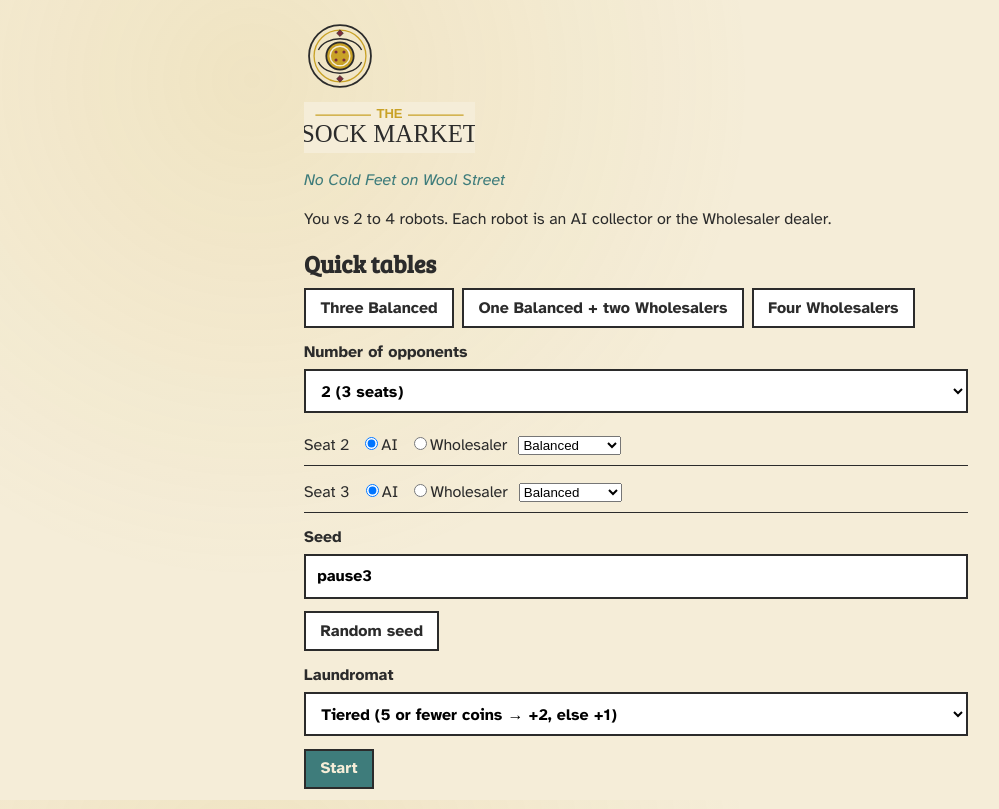
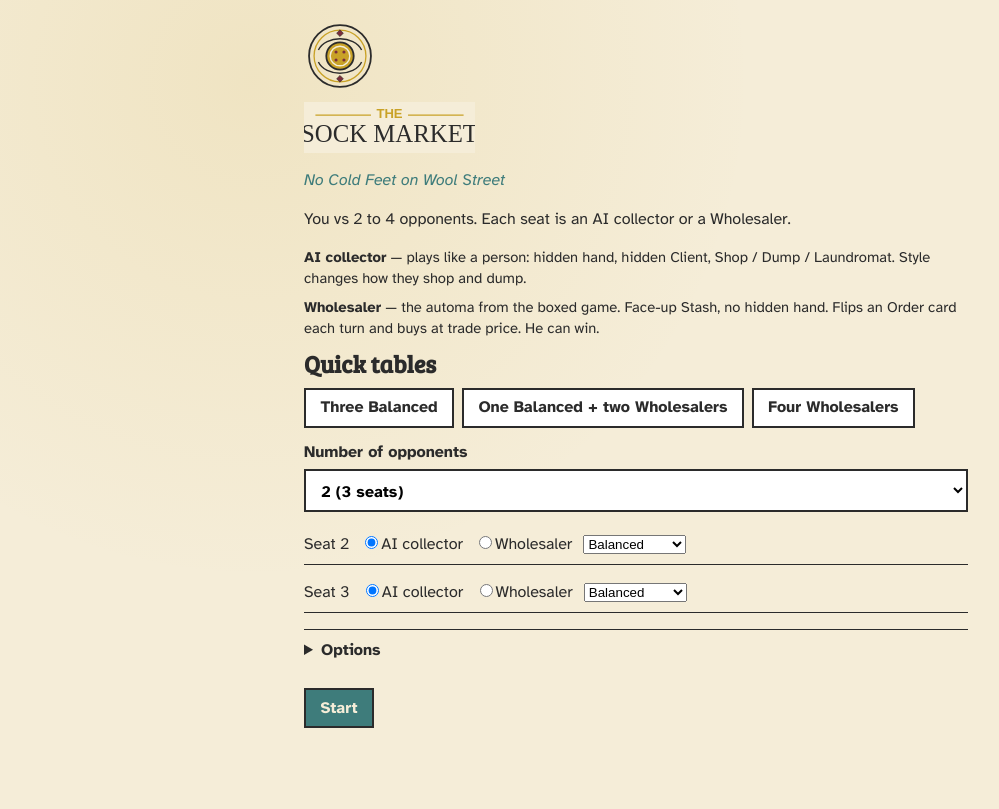
Before and after one commit to drewgrgich/the-sock-market, a React (Vite) app: page / in a window 1280 px wide. Shown: the whole page, without its empty margins (4-1003 px from the left). Built offline with nearby package versions, Linux system fonts and the light colour scheme.

Commit message:
Clarify setup: AI vs Wholesaler, hide seed under Options
Explain the boxed automa vs AI collectors, and keep seed/laundromat
off the main table so casual deals stay random.

```diff
--- a/src/App.css
+++ b/src/App.css
@@ -61,6 +61,25 @@ h1 {
 .tag {
   color: #3e7c7b;
   font-style: italic;
+}
+
+.explain {
+  font-size: 0.92rem;
+}
+
+.explain p {
+  margin: 0.45rem 0;
+}
+
+.options {
+  margin: 1rem 0;
+  padding: 0.6rem 0;
+  border-top: 1px solid #2b2b2b;
+}
+
+.options summary {
+  cursor: pointer;
+  font-weight: 700;
 }
 
 .field {
--- a/src/ui/SetupScreen.tsx
+++ b/src/ui/SetupScreen.tsx
@@ -27,7 +27,7 @@ type Props = {
 }
 
 export function SetupScreen({ onStart }: Props) {
-  const [seed, setSeed] = useState("pause3")
+  const [seed, setSeed] = useState("")
   const [rule, setRule] = useState<LaundromatRule>("tiered")
   const [bots, setBots] = useState<Bot[]>(aiBots(2))
   const [dial, setDial] = useState(0)
@@ -51,7 +51,7 @@ export function SetupScreen({ onStart }: Props) {
       ),
     ]
     onStart({
-      seed: seed.trim() || "pause3",
+      seed: seed.trim() || String(Math.floor(Math.random() * 1e9)),
       seats,
       laundromatRule: rule,
       wholesalerCoinAdjust: hasW ? dial : 0,
@@ -63,7 +63,17 @@ export function SetupScreen({ onStart }: Props) {
       <img className="crest" src={CREST} alt="" />
       <img className="wordmark" src={WORDMARK} alt="The Sock Market" />
       <p className="tag">No Cold Feet on Wool Street</p>
-      <p>You vs 2 to 4 robots. Each robot is an AI collector or the Wholesaler dealer.</p>
+      <p>You vs 2 to 4 opponents. Each seat is an AI collector or a Wholesaler.</p>
+      <div className="explain">
+        <p>
+          <strong>AI collector</strong> — plays like a person: hidden hand, hidden Client,
+          Shop / Dump / Laundromat. Style changes how they shop and dump.
+        </p>
+        <p>
+          <strong>Wholesaler</strong> — the automa from the boxed game. Face-up Stash, no
+          hidden hand. Flips an Order card each turn and buys at trade price. He can win.
+        </p>
+      </div>
 
       <h2>Quick tables</h2>
       <div className="row-btns">
@@ -122,7 +132,7 @@ export function SetupScreen({ onStart }: Props) {
                 setBots((prev) => prev.map((b, j) => (j === i ? { ...b, kind: "ai" } : b)))
               }
             />
-            AI
+            AI collector
           </label>
           <label>
             <input
@@ -166,11 +176,24 @@ export function SetupScreen({ onStart }: Props) {
         </label>
       )}
 
+      <details className="options">
+        <summary>Options</summary>
+        <p className="hint">
+          Same seed + same seats deals the same table. Leave blank for a random deal.
+        </p>
         <label className="field">
           Seed
-        <input value={seed} onChange={(e) => setSeed(e.target.value)} />
+          <input
+            value={seed}
+            onChange={(e) => setSeed(e.target.value)}
+            placeholder="random"
+          />
         </label>
-      <button type="button" className="btn" onClick={() => setSeed(String(Math.floor(Math.random() * 1e9)))}>
+        <button
+          type="button"
+          className="btn"
+          onClick={() => setSeed(String(Math.floor(Math.random() * 1e9)))}
+        >
           Random seed
         </button>
         <label className="field">
@@ -180,6 +203,7 @@ export function SetupScreen({ onStart }: Props) {
             <option value="flat">Flat (always +2)</option>
           </select>
         </label>
+      </details>
       <button type="button" className="btn primary" onClick={start}>
         Start
       </button>
```
Lines whose indentation alone changed are shown as unchanged.
